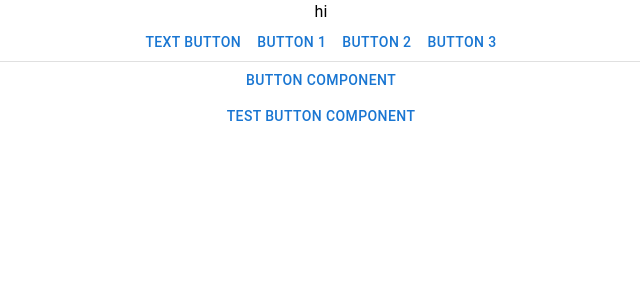
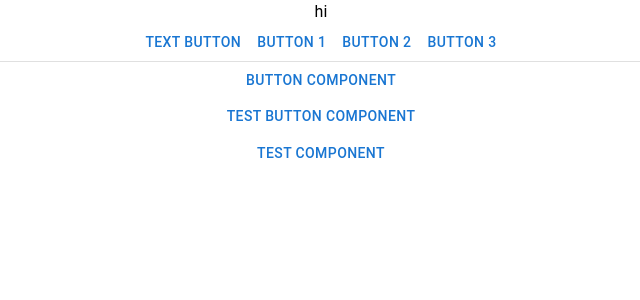
Before and after one commit to s-vasu/sonar-setup, a React (Create React App) app in the folder demo-app/: page / in a window 1280 px wide. Shown: the top 300 px of the page, without its empty margins (319-959 px from the left). Built offline with nearby package versions, Linux system fonts and the light colour scheme.

Commit message:
btn added to test coverage again

```diff
--- a/demo-app/src/App.tsx
+++ b/demo-app/src/App.tsx
@@ -20,6 +20,7 @@
         <DividerLine />
         <ButtonComp text="button component" />
         <ButtonComp text="test button component" />
+        <ButtonComp text="test component" />
       </Box>
     </div>
   );
```
